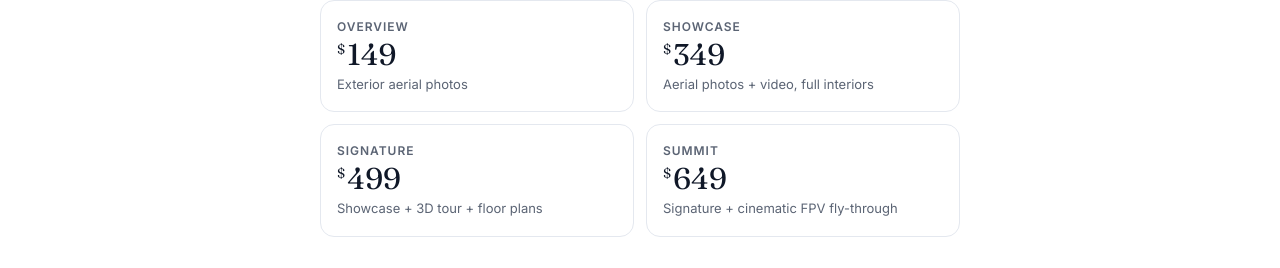
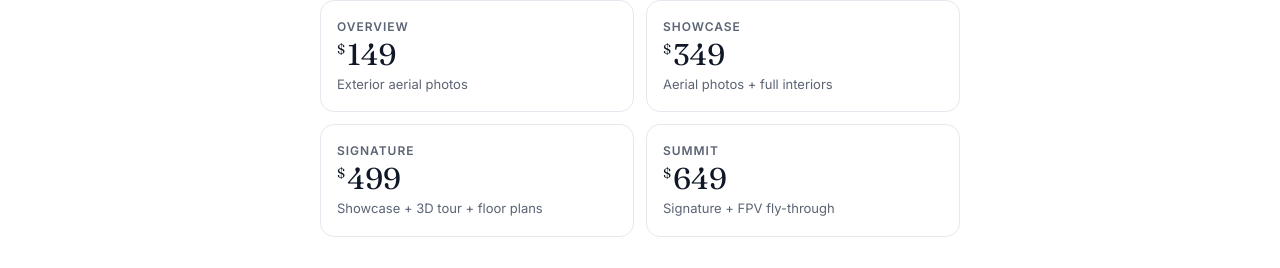
Before and after one commit to HadiAltusAerials/altus-aerials-site, a website: page site/rebook/index.html in a window 1280 px wide. Shown: the part 404-672 px from the top of the page. Drawn offline with Linux system fonts and the light colour scheme.

Commit message:
Fix rebook packages: remove stale video mention, drop cinematic wording

```diff
--- a/site/rebook/index.html
+++ b/site/rebook/index.html
@@ -52,9 +52,9 @@
       <h3>Step 1: Pick Your Package</h3>
       <div class="rebook-packages" role="radiogroup" aria-label="Package">
         <label class="rebook-pkg"><input type="radio" name="package" value="Overview"><span class="tier-name">Overview</span><span class="price"><sup>$</sup>149</span><span class="tagline">Exterior aerial photos</span></label>
-        <label class="rebook-pkg"><input type="radio" name="package" value="Showcase"><span class="tier-name">Showcase</span><span class="price"><sup>$</sup>349</span><span class="tagline">Aerial photos + video, full interiors</span></label>
+        <label class="rebook-pkg"><input type="radio" name="package" value="Showcase"><span class="tier-name">Showcase</span><span class="price"><sup>$</sup>349</span><span class="tagline">Aerial photos + full interiors</span></label>
         <label class="rebook-pkg"><input type="radio" name="package" value="Signature"><span class="tier-name">Signature</span><span class="price"><sup>$</sup>499</span><span class="tagline">Showcase + 3D tour + floor plans</span></label>
-        <label class="rebook-pkg"><input type="radio" name="package" value="Summit"><span class="tier-name">Summit</span><span class="price"><sup>$</sup>649</span><span class="tagline">Signature + cinematic FPV fly-through</span></label>
+        <label class="rebook-pkg"><input type="radio" name="package" value="Summit"><span class="tier-name">Summit</span><span class="price"><sup>$</sup>649</span><span class="tagline">Signature + FPV fly-through</span></label>
       </div>
 
       <h3>Step 2: Pick a Day</h3>
```
